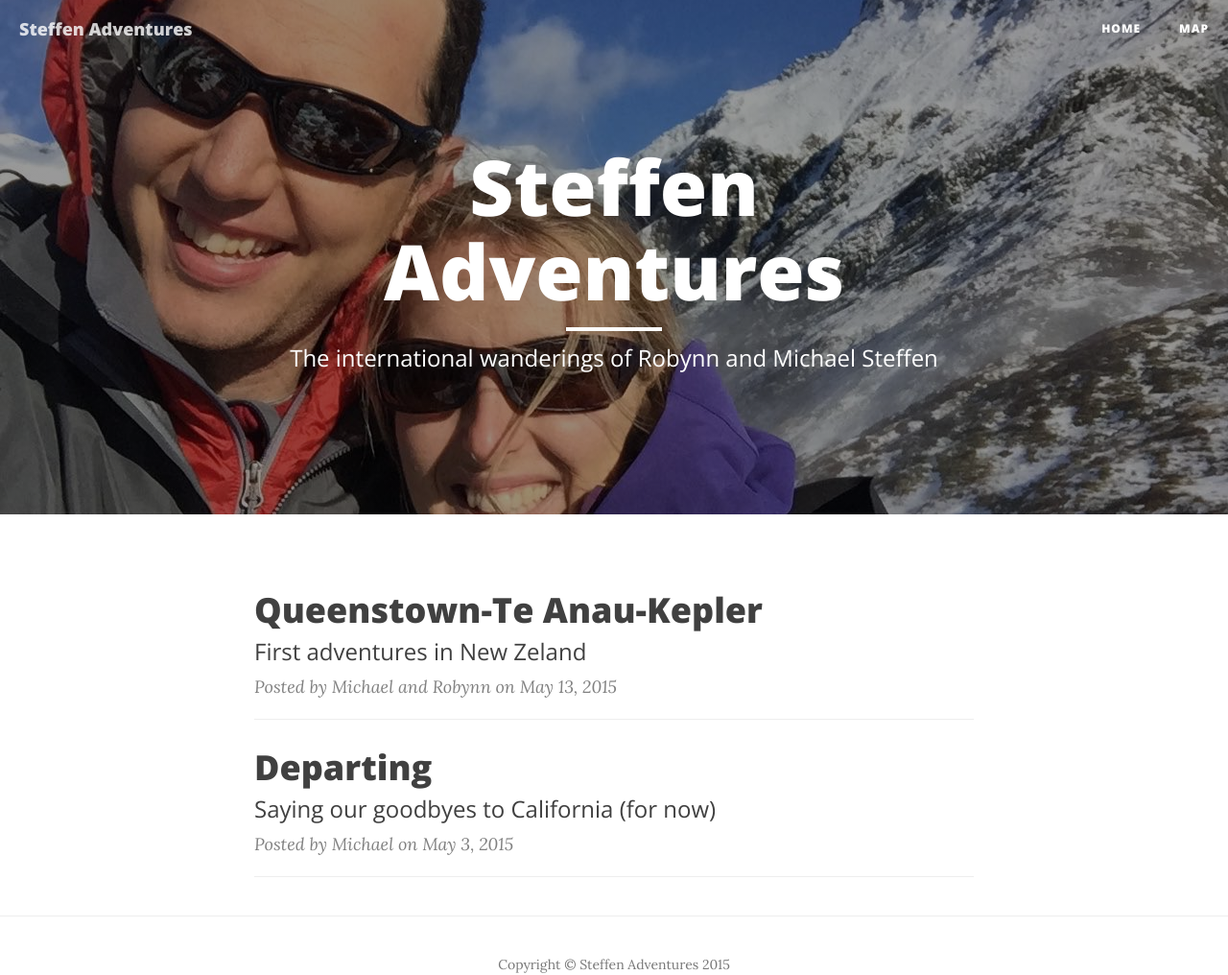
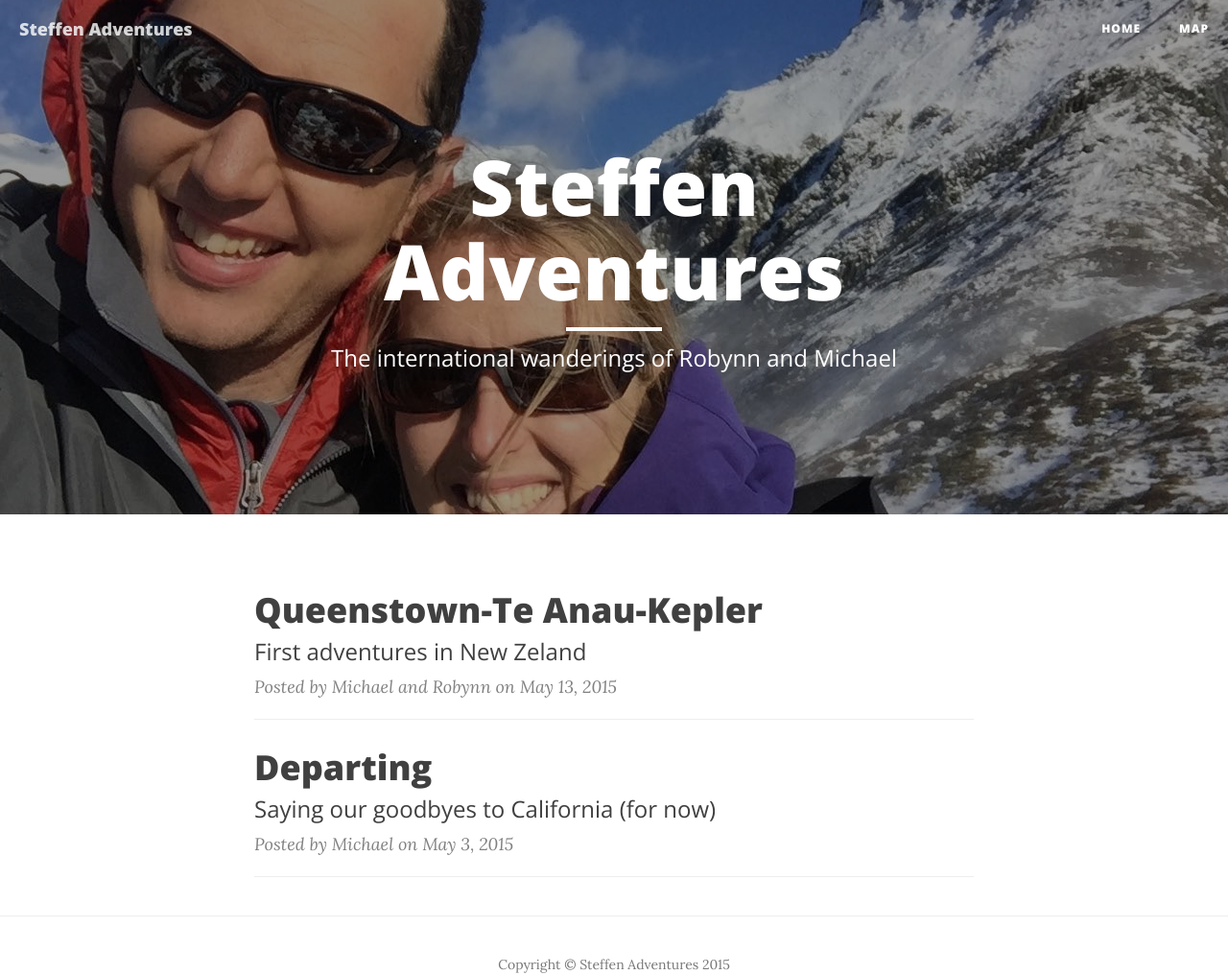
Before and after one commit to michaelsteffen/steffen-adventures, a Jekyll site: the page built from index.html, in a window 1280 px wide. Shown: the whole page at 96% size. Built offline with Jekyll 4.4.1, drawn with Linux system fonts in a browser that asks for light colours; nearby versions of some CDN libraries; the list of posts is cut into pages by our own code.

Commit message:
No steffen in front page description

```diff
--- a/_config.yml
+++ b/_config.yml
@@ -2,7 +2,7 @@
 title: Steffen Adventures
 header-img: img/IMG_1719.jpg
 email: ""
-description: "The international wanderings of Robynn and Michael Steffen"
+description: "The international wanderings of Robynn and Michael"
 baseurl: "/steffen-adventures"
 url: ""
 
--- a/index.html
+++ b/index.html
@@ -1,6 +1,6 @@
 ---
 layout: page
-description: "The international wanderings of Robynn and Michael Steffen"
+description: "The international wanderings of Robynn and Michael"
 ---
 
 {% for post in paginator.posts %}
```
